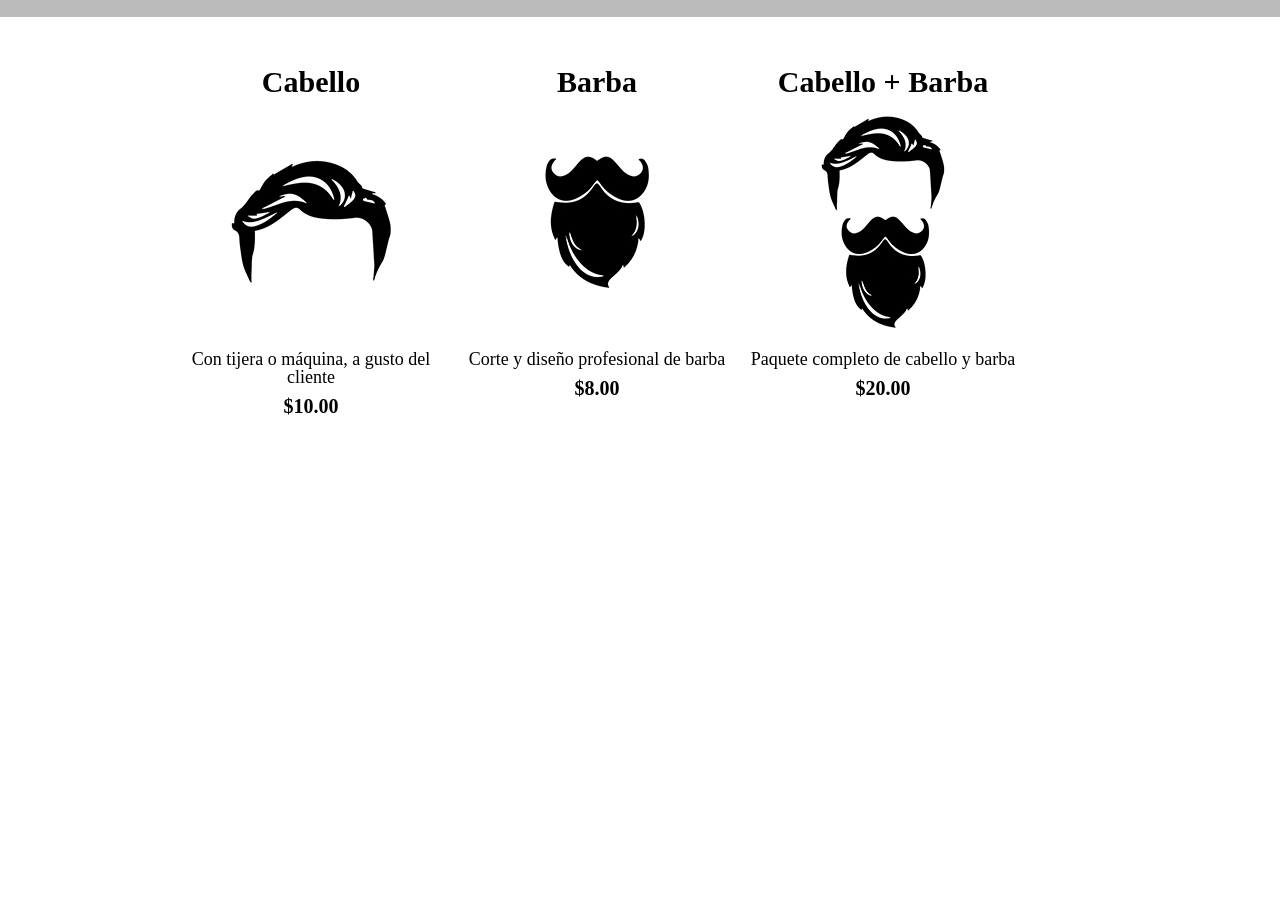
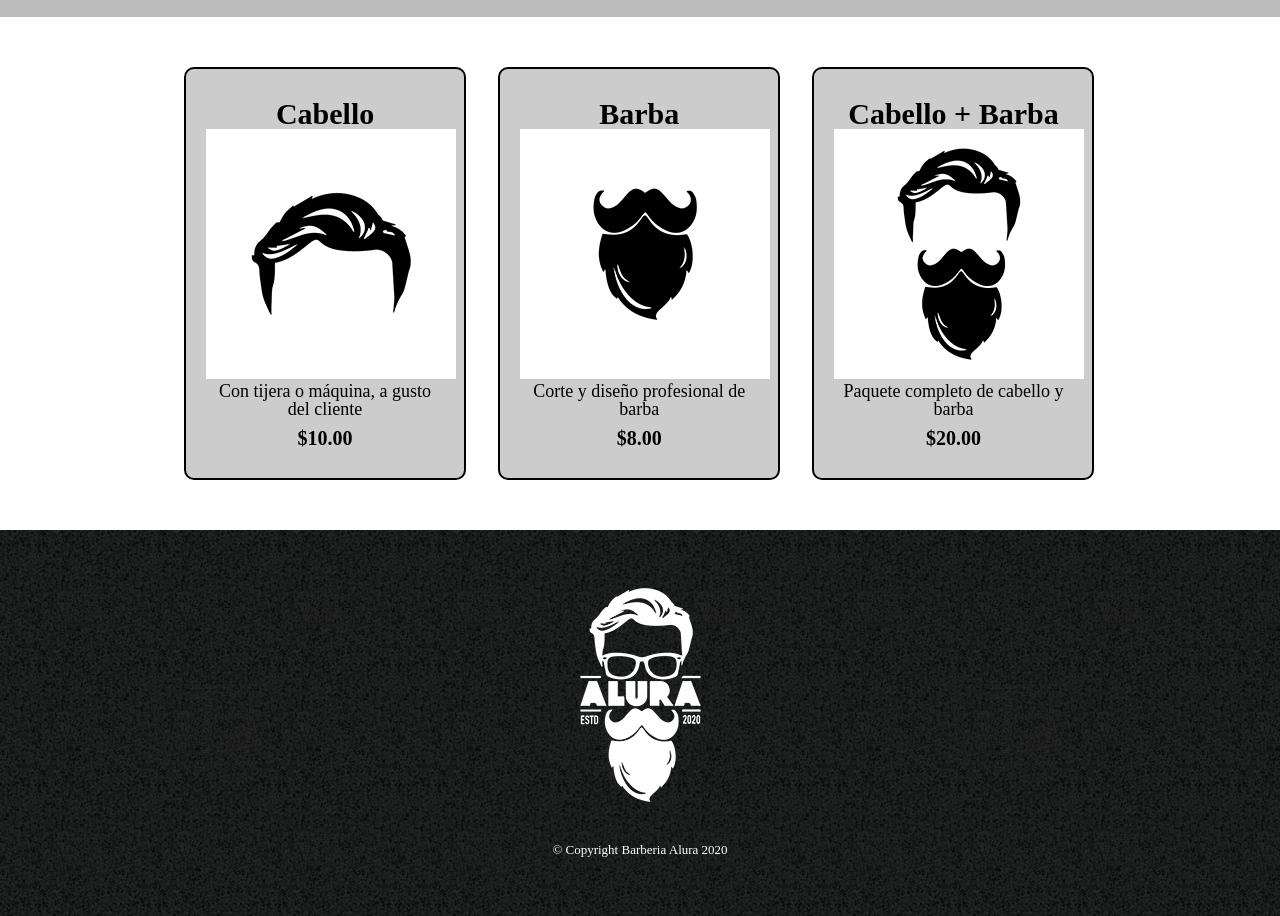
Before and after one commit to CarmenVar/practica-HTML, a plain HTML site: page 1759-HTML5 y CSS3 parte2-aula0/productos.html in a window 1280 px wide. Shown: the part 276-1192 px from the top of the page. Before the commit the page ends 800 px from the top, so only its background shows below. Drawn offline with Linux system fonts and the light colour scheme; files that its build step writes are made by us from their sources.

Commit message:
editando los productos

```diff
--- a/1759-HTML5 y CSS3 parte2-aula0/productos.css
+++ b/1759-HTML5 y CSS3 parte2-aula0/productos.css
@@ -38,12 +38,29 @@ nav a{
     text-align: center;
     width: 30%;
     vertical-align: top;
+    background-color:#CCCCCC ;
+    margin: 0 1.5%;
+    padding: 30px 20px;
+    box-sizing: border-box;
+    border-color: #000000;
+    border-width: 2px;
+    border-style: solid;
+    border-radius: 10px
 
+}
+.productos li:hover{
+    border-color: #c78c19;
+}
+.productos li:active{
+    border-color: #088c19;
 }
 .productos h2{
     font-size: 30px;
     font-weight: bold;
 
+}
+.productos li:hover h2{
+    font-size: 33px;
 }
 .producto-descripcion{
 font-size: 18px;
@@ -53,3 +70,13 @@ font-size: 20px;
 font-weight: bold;
 margin-top: 10px;
 }
+footer{
+    text-align: center;
+    background: url(imagenes/bg.jpg);
+    padding: 40px;
+}
+.copyright {
+    color: #FFFFFF;
+    font-size: 13px;
+    margin: 20px;
+}
--- a/1759-HTML5 y CSS3 parte2-aula0/productos.html
+++ b/1759-HTML5 y CSS3 parte2-aula0/productos.html
@@ -47,5 +47,9 @@
         </li>
         </ul>
     </main>
+    <footer>
+      <img src="imagenes/logo-blanco.png" alt="">
+      <p class="copyright">&copy Copyright Barberia Alura 2020</p>
+    </footer>
 </body>
 </html>
```
